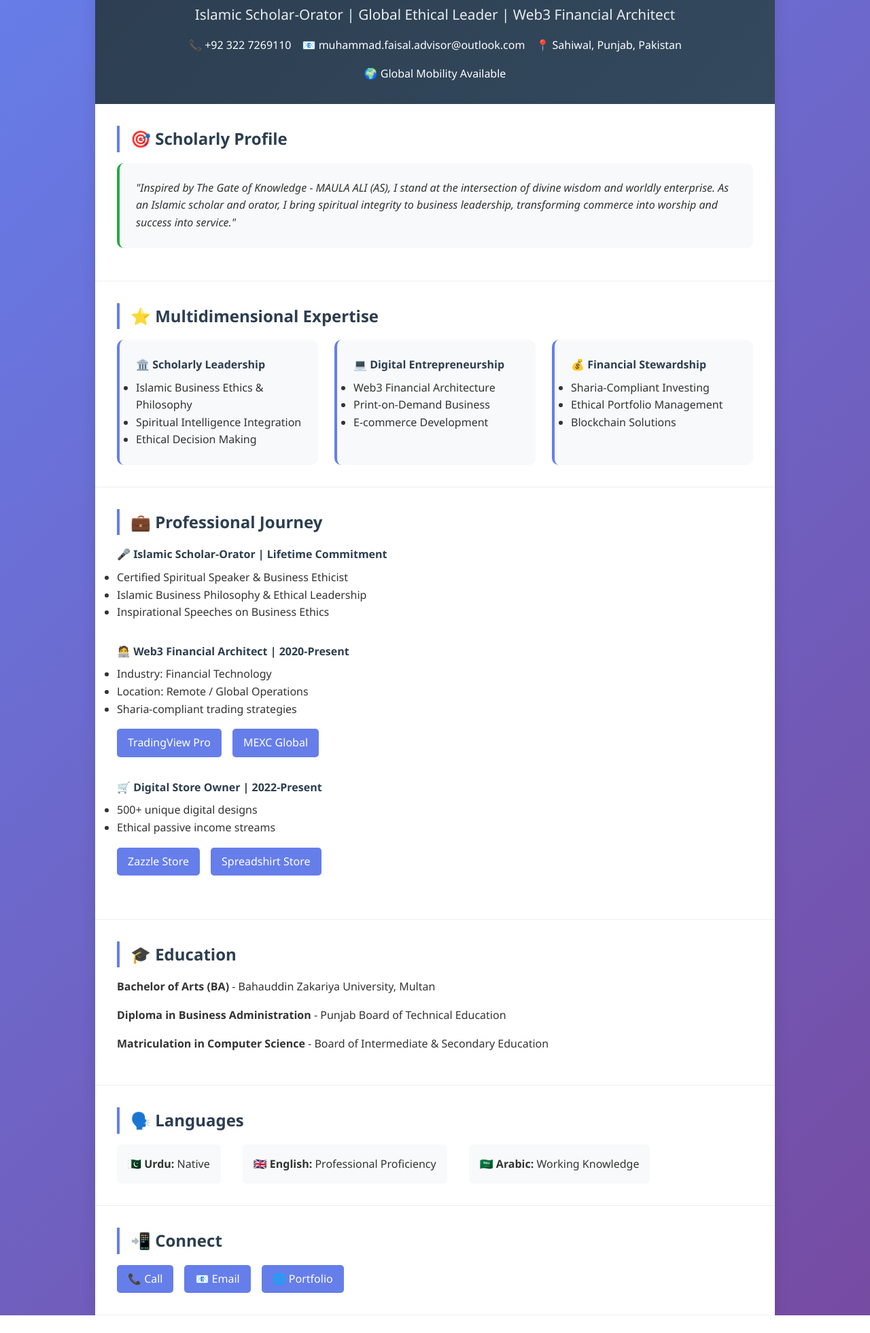
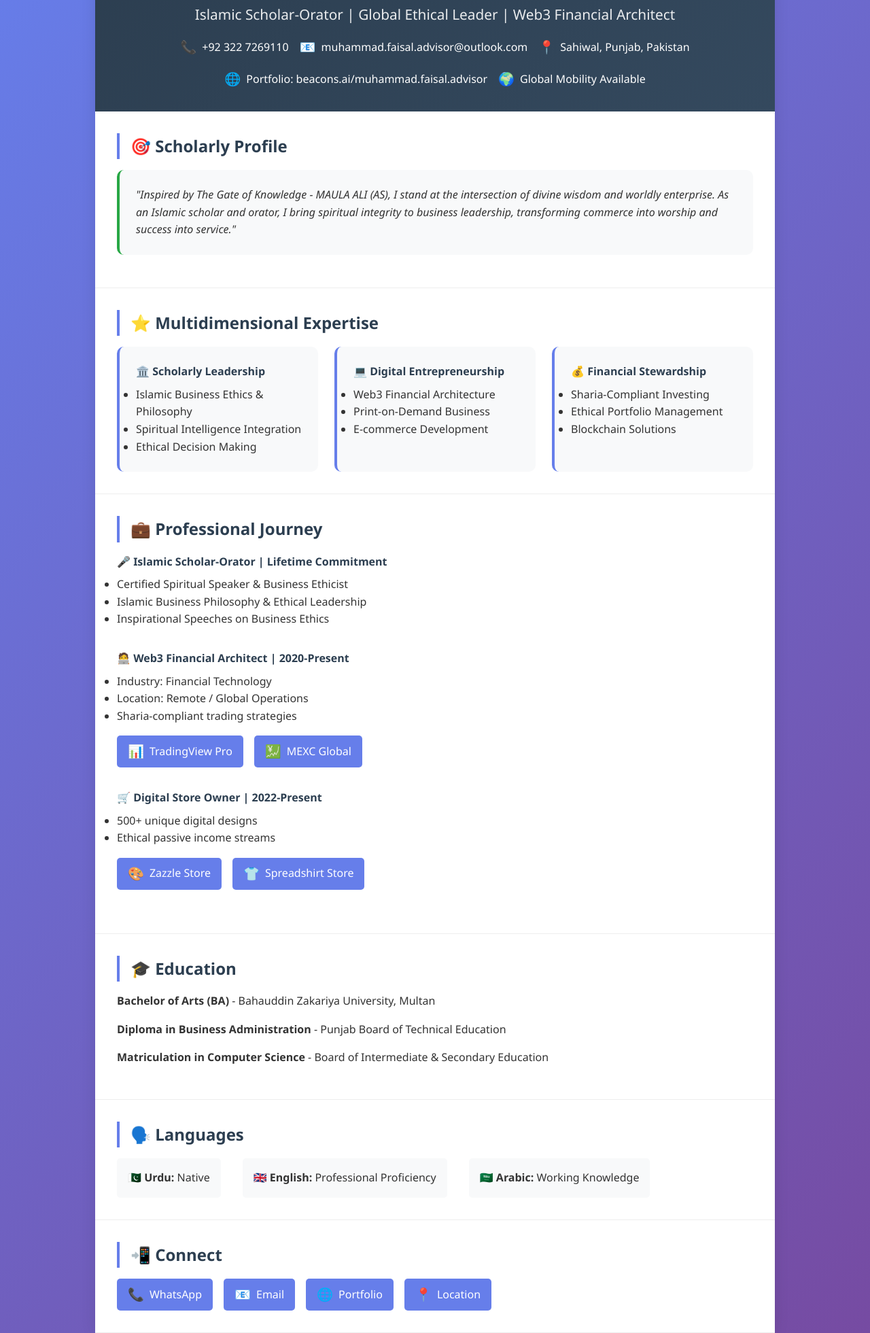
Before and after one commit to MuhammadFaisalAdvisor/MUHAMMAD_FAISAL-CV, a plain HTML site: page index.html in a window 1280 px wide. Shown: the part 99-2060 px from the top of the page at 68% size. Before the commit the page ends 2034 px from the top, so only its background shows below. Drawn offline with Linux system fonts and the light colour scheme.

Commit message:
Update index.html

```diff
--- a/index.html
+++ b/index.html
@@ -57,6 +57,19 @@
             display: flex;
             align-items: center;
             gap: 0.5rem;
+        }
+
+        .contact-link {
+            color: white;
+            text-decoration: none;
+            transition: color 0.3s;
+            display: flex;
+            align-items: center;
+            gap: 0.5rem;
+        }
+
+        .contact-link:hover {
+            color: #667eea;
         }
 
         .section {
@@ -135,10 +148,14 @@
             text-decoration: none;
             border-radius: 5px;
             transition: background 0.3s;
+            display: inline-flex;
+            align-items: center;
+            gap: 0.5rem;
         }
 
         .btn:hover {
             background: #5a6fd8;
+            transform: translateY(-2px);
         }
 
         .education-item {
@@ -158,6 +175,15 @@
             min-width: 150px;
         }
 
+        .clickable-emoji {
+            font-size: 1.2em;
+            transition: transform 0.2s;
+        }
+
+        .clickable-emoji:hover {
+            transform: scale(1.2);
+        }
+
         @media (max-width: 768px) {
             .container {
                 margin: 0;
@@ -175,6 +201,10 @@
                 flex-direction: column;
                 align-items: center;
             }
+
+            .contact-link {
+                justify-content: center;
+            }
         }
     </style>
 </head>
@@ -184,10 +214,35 @@
             <div class="name">👑 MUHAMMAD FAISAL 🏆</div>
             <div class="title">Islamic Scholar-Orator | Global Ethical Leader | Web3 Financial Architect</div>
             <div class="contact-info">
-                <div class="contact-item">📞 +92 322 7269110</div>
-                <div class="contact-item">📧 muhammad.faisal.advisor@outlook.com</div>
-                <div class="contact-item">📍 Sahiwal, Punjab, Pakistan</div>
-                <div class="contact-item">🌍 Global Mobility Available</div>
+                <div class="contact-item">
+                    <a href="https://wa.me/923227269110?text=Hello%20Muhammad%20Faisal,%20I%20visited%20your%20portfolio%20and%20would%20like%20to%20connect"
+                       class="contact-link" target="_blank">
+                        <span class="clickable-emoji">📞</span> +92 322 7269110
+                    </a>
+                </div>
+                <div class="contact-item">
+                    <a href="mailto:muhammad.faisal.advisor@outlook.com?subject=Contact%20from%20Portfolio&body=Hello%20Muhammad%20Faisal,"
+                       class="contact-link" target="_blank">
+                        <span class="clickable-emoji">📧</span> muhammad.faisal.advisor@outlook.com
+                    </a>
+                </div>
+                <div class="contact-item">
+                    <a href="https://www.google.com/maps/place/Sahiwal,+Punjab,+Pakistan/@30.6609,73.1061,13z/data=!3m1!4b1!4m6!3m5!1s0x392b0d46e397df1b:0x045ddf7487a3c7e1!8m2!3d30.6676!4d73.1066!16zL20vMDN0b2c0?entry=ttu"
+                       class="contact-link" target="_blank">
+                        <span class="clickable-emoji">📍</span> Sahiwal, Punjab, Pakistan
+                    </a>
+                </div>
+                <div class="contact-item">
+                    <a href="https://beacons.ai/muhammad.faisal.advisor"
+                       class="contact-link" target="_blank">
+                        <span class="clickable-emoji">🌐</span> Portfolio: beacons.ai/muhammad.faisal.advisor
+                    </a>
+                </div>
+                <div class="contact-item">
+                    <span class="contact-link">
+                        <span class="clickable-emoji">🌍</span> Global Mobility Available
+                    </span>
+                </div>
             </div>
         </header>
 
@@ -252,8 +307,12 @@
                     <li>Sharia-compliant trading strategies</li>
                 </ul>
                 <div class="links">
-                    <a href="https://www.tradingview.com/pricing/?share_your_love=muhammad_faisal_advisor" class="btn">TradingView Pro</a>
-                    <a href="https://www.mexc.com/register?inviteCode=2chfv" class="btn">MEXC Global</a>
+                    <a href="https://www.tradingview.com/pricing/?share_your_love=muhammad_faisal_advisor" class="btn" target="_blank">
+                        <span class="clickable-emoji">📊</span> TradingView Pro
+                    </a>
+                    <a href="https://www.mexc.com/register?inviteCode=2chfv" class="btn" target="_blank">
+                        <span class="clickable-emoji">💹</span> MEXC Global
+                    </a>
                 </div>
             </div>
 
@@ -266,8 +325,12 @@
                     <li>Ethical passive income streams</li>
                 </ul>
                 <div class="links">
-                    <a href="https://www.zazzle.com/store/hussaini_artist" class="btn">Zazzle Store</a>
-                    <a href="https://www.spreadshirt.com/shop/user/hussaini+digital+artist" class="btn">Spreadshirt Store</a>
+                    <a href="https://www.zazzle.com/store/hussaini_artist" class="btn" target="_blank">
+                        <span class="clickable-emoji">🎨</span> Zazzle Store
+                    </a>
+                    <a href="https://www.spreadshirt.com/shop/user/hussaini+digital+artist" class="btn" target="_blank">
+                        <span class="clickable-emoji">👕</span> Spreadshirt Store
+                    </a>
                 </div>
             </div>
         </section>
@@ -303,11 +366,83 @@
         <section class="section">
             <h2 class="section-title">📲 Connect</h2>
             <div class="links">
-                <a href="tel:+923227269110" class="btn">📞 Call</a>
-                <a href="mailto:muhammad.faisal.advisor@outlook.com" class="btn">📧 Email</a>
-                <a href="https://beacons.ai/muhammad.faisal.advisor" class="btn">🌐 Portfolio</a>
+                <a href="https://wa.me/923227269110?text=Hello%20Muhammad%20Faisal,%20I%20visited%20your%20portfolio%20and%20would%20like%20to%20connect"
+                   class="btn" target="_blank">
+                    <span class="clickable-emoji">📞</span> WhatsApp
+                </a>
+                <a href="mailto:muhammad.faisal.advisor@outlook.com?subject=Contact%20from%20Portfolio&body=Hello%20Muhammad%20Faisal,"
+                   class="btn" target="_blank">
+                    <span class="clickable-emoji">📧</span> Email
+                </a>
+                <a href="https://beacons.ai/muhammad.faisal.advisor"
+                   class="btn" target="_blank">
+                    <span class="clickable-emoji">🌐</span> Portfolio
+                </a>
+                <a href="https://www.google.com/maps/place/Sahiwal,+Punjab,+Pakistan/@30.6609,73.1061,13z/data=!3m1!4b1!4m6!3m5!1s0x392b0d46e397df1b:0x045ddf7487a3c7e1!8m2!3d30.6676!4d73.1066!16zL20vMDN0b2c0?entry=ttu"
+                   class="btn" target="_blank">
+                    <span class="clickable-emoji">📍</span> Location
+                </a>
             </div>
         </section>
     </div>
+
+    <script>
+        // Add hover effects and smooth interactions
+        document.addEventListener('DOMContentLoaded', function() {
+            const clickableEmojis = document.querySelectorAll('.clickable-emoji');
+
+            clickableEmojis.forEach(emoji => {
+                emoji.addEventListener('mouseenter', function() {
+                    this.style.transform = 'scale(1.3)';
+                });
+
+                emoji.addEventListener('mouseleave', function() {
+                    this.style.transform = 'scale(1)';
+                });
+            });
+
+            // Add click animation
+            const buttons = document.querySelectorAll('.btn, .contact-link');
+            buttons.forEach(button => {
+                button.addEventListener('click', function(e) {
+                    // Add ripple effect
+                    const ripple = document.createElement('span');
+                    const rect = this.getBoundingClientRect();
+                    const size = Math.max(rect.width, rect.height);
+                    const x = e.clientX - rect.left - size / 2;
+                    const y = e.clientY - rect.top - size / 2;
+
+                    ripple.style.cssText = `
+                        position: absolute;
+                        border-radius: 50%;
+                        background: rgba(255, 255, 255, 0.6);
+                        transform: scale(0);
+                        animation: ripple 0.6s linear;
+                        width: ${size}px;
+                        height: ${size}px;
+                        left: ${x}px;
+                        top: ${y}px;
+                    `;
+
+                    this.style.position = 'relative';
+                    this.style.overflow = 'hidden';
+                    this.appendChild(ripple);
+
+                    setTimeout(() => {
+                        ripple.remove();
+                    }, 600);
+                });
+            });
+        });
+    </script>
+
+    <style>
+        @keyframes ripple {
+            to {
+                transform: scale(4);
+                opacity: 0;
+            }
+        }
+    </style>
 </body>
 </html>
```
